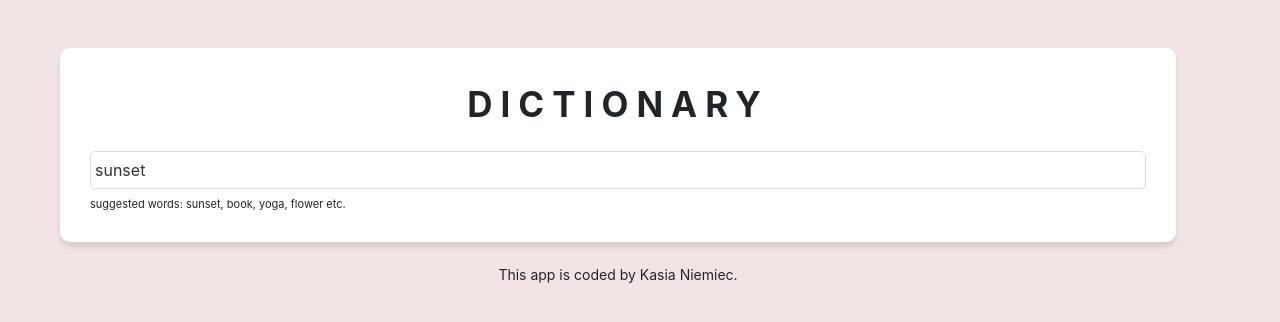
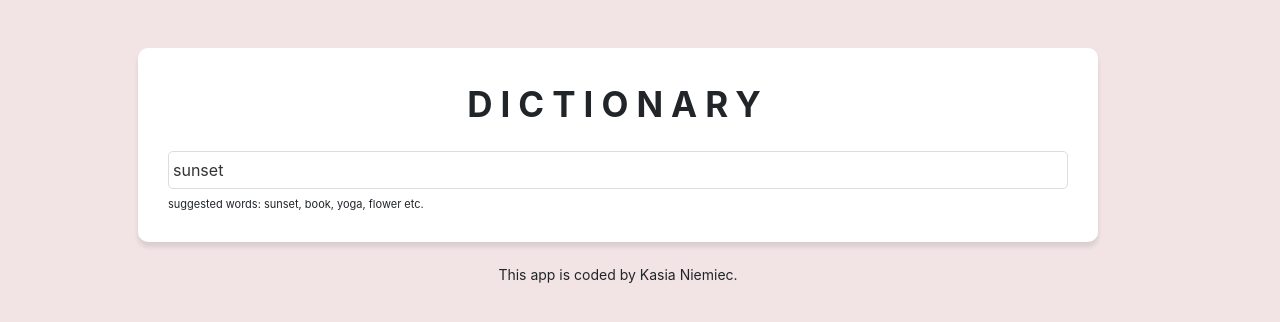
Before and after one commit to kasianiemiec/dictionary-project, a React (Create React App) app in the folder my-app/: page / in a window 1280 px wide. Shown: the top 322 px of the page. Built offline with nearby package versions, Linux system fonts and the light colour scheme; no server answers.

Commit message:
added responsivness

```diff
--- a/my-app/src/Dictionary.css
+++ b/my-app/src/Dictionary.css
@@ -1,3 +1,7 @@
+.Dictionary {
+  max-width: 960px;
+  margin: 0 auto;
+}
 .Dictionary section {
   background-color: white;
   padding: 30px;
```
